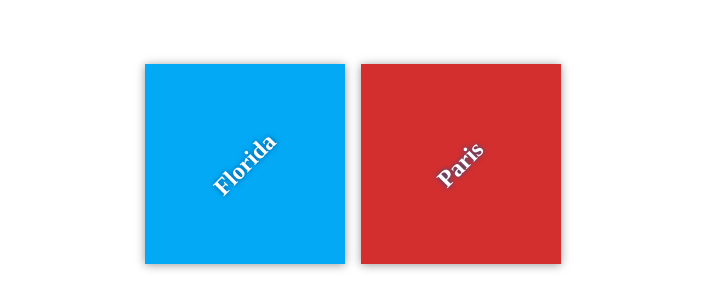
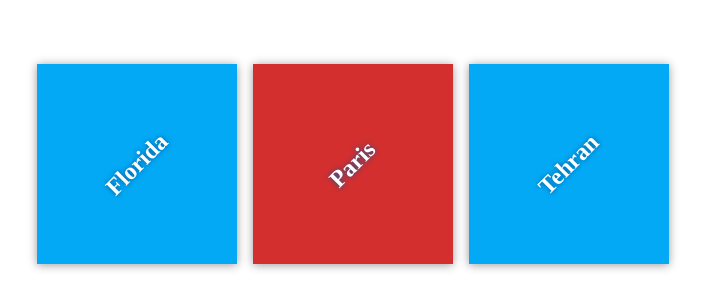
Before and after one commit to uileap/my-travel-plans, a plain HTML site: page index.html in a window 1280 px wide. Shown: the part 236-544 px from the top of the page, without its empty margins (287-992 px from the left). Drawn offline with Linux system fonts and the light colour scheme.

Commit message:
Tehran Added

```diff
--- a/index.html
+++ b/index.html
@@ -17,6 +17,9 @@
             <div class="destination" id="paris">
                 <h2>Paris</h2>
             </div>
+            <div class="destination" id="tehran">
+                <h2>Tehran</h2>
+            </div>
         </div>
     </div>
 
```
